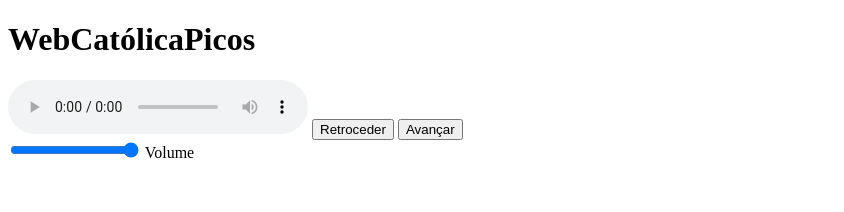
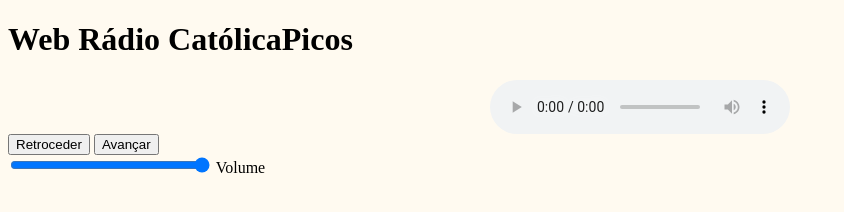
Before and after one commit to webcatolicapicos/webcatolicapicos, a plain HTML site: page index.html in a window 1280 px wide. Shown: the whole page, without its empty margins (0-844 px from the left). Drawn offline with Linux system fonts and the light colour scheme.

Commit message:
Alterações de código 3
Mudanças no layout do site.

```diff
--- a/index.html
+++ b/index.html
@@ -2,10 +2,11 @@
 <html>
 <head>
   <meta charset="UTF-8">
-  <title>WebCatólicaPicos - Reprodutor de Áudio</title>
+  <title>Web Rádio CatólicaPicos</title>
+<link rel="stylesheet" href="style.css">
 </head>
 <body>
-  <h1>WebCatólicaPicos</h1>
+  <h1>Web Rádio CatólicaPicos</h1>
   <audio id="audioPlayer" controls>
     <source src="music/music (1).mp3" type="audio/mpeg">
     <source src="music/music (2).mp3" type="audio/mpeg">
@@ -48,11 +49,10 @@
       audioPlayer.volume = parseFloat(document.getElementById("volumeRange").value);
     }
   </script>
-<button onclick="retroceder()">Retroceder</button>
-<button onclick="avancar()">Avançar</button>
-<br>
-<input type="range" id="volumeRange" min="0" max="1" step="0.1" value="1" onchange="alterarVolume()">
-<label for="volumeRange">Volume</label>
-
+  <button onclick="retroceder()">Retroceder</button>
+  <button onclick="avancar()">Avançar</button>
+  <br>
+  <input type="range" id="volumeRange" min="0" max="1" step="0.1" value="1" onchange="alterarVolume()">
+  <label for="volumeRange">Volume</label>
 </body>
 </html>
--- /dev/null
+++ b/style.css
@@ -0,0 +1,13 @@
+
+    body {
+      background-color: #FFFAF0; /* Define a cor de fundo como creme */
+    }
+
+    #audioPlayer {
+      margin: 0 auto; /* Centraliza o player na página */
+      display: block;
+    }
+
+    #volumeRange {
+      width: 200px; /* Define uma largura fixa para o controle de volume */
+    }
```
